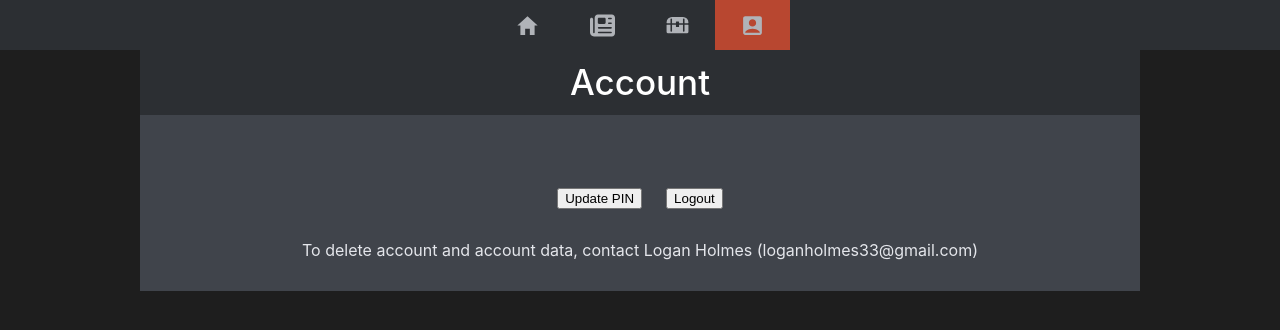
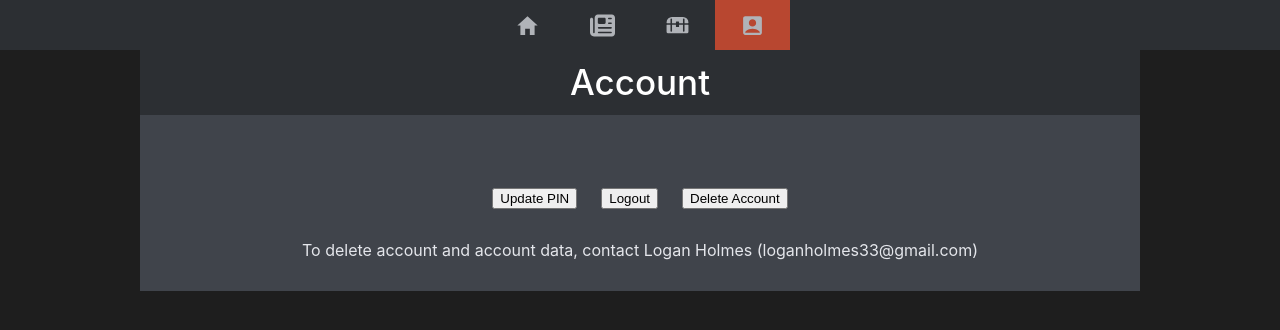
Before and after one commit to realloganholmes/SMRC, a React (Create React App) app: page /account in a window 1280 px wide. Shown: the top 330 px of the page. Built offline with nearby package versions, Linux system fonts and the light colour scheme; no server answers.

Commit message:
Add delete user function

```diff
--- a/src/Pages/Account/account.js
+++ b/src/Pages/Account/account.js
@@ -4,6 +4,7 @@ import axios from 'axios';
 import { setLoading } from '../../Utilities/loading';
 import { useAuth } from '../../Utilities/authContext';
 import { useNavigate } from 'react-router-dom';
+import { apiFetch } from '../../Utilities/apiClient';
 
 const Account = () => {
     const [update, setUpdate] = useState(false);
@@ -50,6 +51,12 @@ const Account = () => {
         navigate('/')
     }
 
+    const deleteAccount = async () => {
+        await apiFetch(`/api/auth-protected/deleteUser`, {
+            method: 'DELETE',
+        });
+    }
+
     return (
         <div className="account-container">
             <div className="content">
@@ -60,13 +67,14 @@ const Account = () => {
                 </div>
                 <div className="body-content">
                     <h1>{user?.username}</h1>
-                    { !update &&
+                    {!update &&
                         <div className='button-container'>
                             <button onClick={() => setUpdate(true)}>Update PIN</button>
                             <button onClick={() => logOut()}>Logout</button>
+                            <button onClick={() => deleteAccount()}>Delete Account</button>
                         </div>
                     }
-                    { update &&
+                    {update &&
                         <div>
                             <input
                                 type="password"
```
